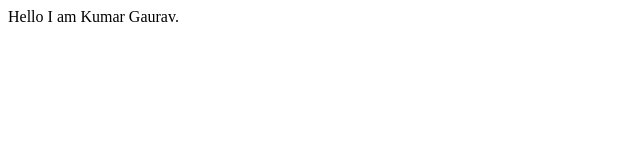
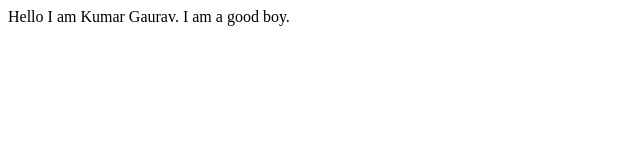
Before and after one commit to Kumar-Gaurav1/LearningGit, a plain HTML site: page index.html in a window 1280 px wide. Shown: the whole page, without its empty margins (0-640 px from the left). Drawn offline with Linux system fonts and the light colour scheme.

Commit message:
Added second line in index.html

```diff
--- a/index.html
+++ b/index.html
@@ -8,5 +8,6 @@
 </head>
 <body>
     Hello I am Kumar Gaurav.
+    I am a good boy.
 </body>
 </html>
```
